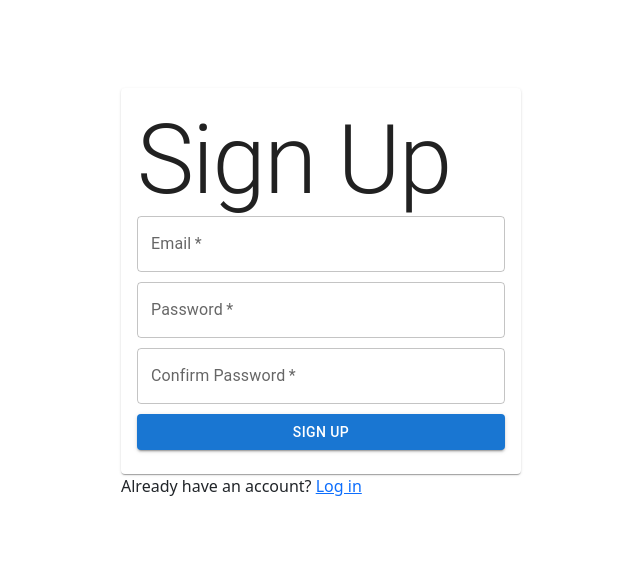
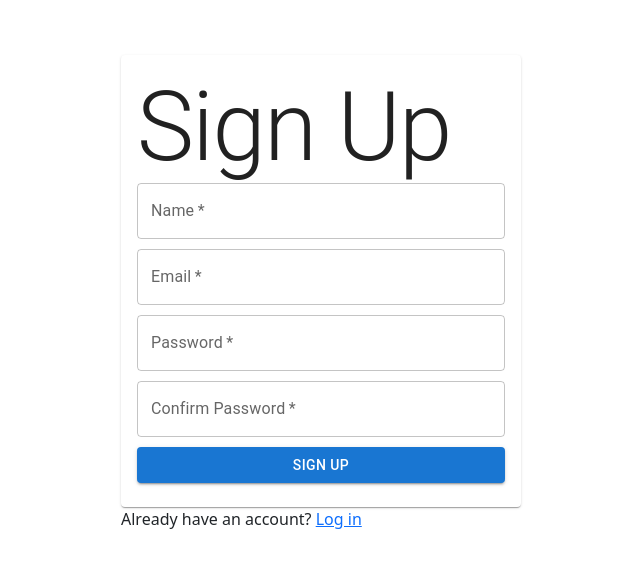
Before and after one commit to kaileywaal/kozukai, a React (Create React App) app in the folder kozukai-app/: page /signup in a window 1280 px wide. Shown: the part 107-674 px from the top of the page, without its empty margins (319-959 px from the left). Built offline with nearby package versions, Linux system fonts and the light colour scheme; no server answers.

Commit message:
connected signup form with xano backend

```diff
--- a/kozukai-app/package.json
+++ b/kozukai-app/package.json
@@ -7,12 +7,14 @@
     "@emotion/react": "^11.10.5",
     "@emotion/styled": "^11.10.5",
     "@mui/material": "^5.11.2",
+    "@reduxjs/toolkit": "^1.9.3",
     "@testing-library/jest-dom": "^5.16.5",
     "@testing-library/react": "^13.4.0",
     "@testing-library/user-event": "^13.5.0",
     "react": "^18.2.0",
     "react-bootstrap": "^2.6.0",
     "react-dom": "^18.2.0",
+    "react-redux": "^8.0.5",
     "react-router-dom": "^6.4.4",
     "react-scripts": "5.0.1",
     "web-vitals": "^2.1.4"
--- a/kozukai-app/src/components/App.js
+++ b/kozukai-app/src/components/App.js
@@ -9,9 +9,12 @@ import Login from "./Login";
 import PrivateRoute from "./PrivateRoute";
 import ForgotPassword from "./ForgotPassword";
 import UpdateProfile from "./UpdateProfile";
+import { Provider } from "react-redux";
+import { store } from "../store";
 
 function App() {
   return (
+    <Provider store={store}>
       <AuthProvider>
         <Container
           sx={{
@@ -47,6 +50,7 @@ function App() {
           </div>
         </Container>
       </AuthProvider>
+    </Provider>
   );
 }
 
--- a/kozukai-app/src/components/Signup.js
+++ b/kozukai-app/src/components/Signup.js
@@ -1,15 +1,17 @@
 import React, { useState } from "react";
 import { Typography, Alert, Card, Box, TextField, Button } from "@mui/material";
-import { useAuth } from "../contexts/AuthContext";
+// import { useAuth } from "../contexts/AuthContext";
 import { Link, useNavigate } from "react-router-dom";
 import { styled } from "@mui/material/styles";
 import { CardContent } from "@mui/material";
+import { useSignupMutation } from "../features/auth";
 
 export default function Signup() {
   const [email, setEmail] = useState("");
   const [password, setPassword] = useState("");
+  const [name, setName] = useState("");
   const [passwordConfirm, setPasswordConfirm] = useState("");
-  const { signup } = useAuth();
+  const [signup, { isLoading, isSuccess, isError }] = useSignupMutation();
   const [error, setError] = useState("");
   const [loading, setLoading] = useState(false);
   const navigation = useNavigate();
@@ -23,7 +25,7 @@ export default function Signup() {
     try {
       setError("");
       setLoading(true);
-      await signup(email, password);
+      signup({ email, password, name });
       navigation("/");
     } catch {
       setError("Failed to create an account");
@@ -31,6 +33,11 @@ export default function Signup() {
 
     setLoading(false);
   }
+
+  const handleNameChange = (event) => {
+    event.preventDefault();
+    setName(event.target.value);
+  };
 
   const handleEmailChange = (event) => {
     event.preventDefault();
@@ -58,6 +65,15 @@ export default function Signup() {
             </Alert>
           )}
           <Box component="form" onSubmit={handleSubmit}>
+            <TextField
+              id="name"
+              label="Name"
+              type="text"
+              required
+              value={name}
+              onChange={handleNameChange}
+              sx={{ width: "100%", marginBottom: "10px" }}
+            />
             <TextField
               id="email"
               label="Email"
--- a/kozukai-app/src/contexts/AuthContext.js
+++ b/kozukai-app/src/contexts/AuthContext.js
@@ -1,50 +1,49 @@
-import React, { useContext, useState, useEffect } from 'react'
-import { auth } from "../firebase"
+import React, { useContext, useState, useEffect } from "react";
+import { auth } from "../firebase";
+import { authApi } from "../features/auth";
 
-const AuthContext = React.createContext()
+const AuthContext = React.createContext();
 
 export function useAuth() {
-    return useContext(AuthContext)
+  return useContext(AuthContext);
 }
 
 export function AuthProvider({ children }) {
-    const [currentUser, setCurrentUser] = useState()
-    const [loading, setLoading] = useState(true)
+  const [currentUser, setCurrentUser] = useState();
+  const [loading, setLoading] = useState(true);
 
-    function signup(email, password) {
-        return auth.createUserWithEmailAndPassword(email, password)
+  function signup(name, email, password) {
+    return authApi.useSignupMutation(name, email, password);
   }
 
   function login(email, password) {
-        return auth.signInWithEmailAndPassword(email, password)
+    return auth.signInWithEmailAndPassword(email, password);
   }
 
   function logout() {
-        return auth.signOut()
+    return auth.signOut();
   }
 
   function resetPassword(email) {
-        return auth.sendPasswordResetEmail(email)
+    return auth.sendPasswordResetEmail(email);
   }
 
   function updateEmail(email) {
-        return currentUser.updateEmail(email)
+    return currentUser.updateEmail(email);
   }
 
   function updatePassword(password) {
-        return currentUser.updatePassword(password)
+    return currentUser.updatePassword(password);
   }
 
   useEffect(() => {
-        const unsubscribe = auth.onAuthStateChanged(user => {
-            setCurrentUser(user)
-            setLoading(false)
-        })
+    const unsubscribe = auth.onAuthStateChanged((user) => {
+      setCurrentUser(user);
+      setLoading(false);
+    });
 
-        return unsubscribe
-    }, [])
-
-
+    return unsubscribe;
+  }, []);
 
   const value = {
     currentUser,
@@ -53,12 +52,12 @@ export function AuthProvider({ children }) {
     logout,
     resetPassword,
     updateEmail,
-        updatePassword
-    }
+    updatePassword,
+  };
 
   return (
     <AuthContext.Provider value={value}>
       {!loading && children}
     </AuthContext.Provider>
-    )
+  );
 }
--- /dev/null
+++ b/kozukai-app/src/features/auth.js
@@ -0,0 +1,20 @@
+import { createApi, fetchBaseQuery } from "@reduxjs/toolkit/query/react";
+
+// Define a service using a base URL and expected endpoints
+export const authApi = createApi({
+  reducerPath: "authApi",
+  baseQuery: fetchBaseQuery({
+    baseUrl: "https://x8ki-letl-twmt.n7.xano.io/api:1Dk7YVFM",
+  }),
+  endpoints: (builder) => ({
+    signup: builder.mutation({
+      query: ({ email, password, name }) => ({
+        url: "/auth/signup",
+        method: "POST",
+        body: { email: email, password: password, name: name },
+      }),
+    }),
+  }),
+});
+
+export const { useSignupMutation } = authApi;
--- /dev/null
+++ b/kozukai-app/src/store.js
@@ -0,0 +1,19 @@
+import { configureStore } from "@reduxjs/toolkit";
+// Or from '@reduxjs/toolkit/query/react'
+import { setupListeners } from "@reduxjs/toolkit/query";
+import { authApi } from "./features/auth";
+
+export const store = configureStore({
+  reducer: {
+    // Add the generated reducer as a specific top-level slice
+    [authApi.reducerPath]: authApi.reducer,
+  },
+  // Adding the api middleware enables caching, invalidation, polling,
+  // and other useful features of `rtk-query`.
+  middleware: (getDefaultMiddleware) =>
+    getDefaultMiddleware().concat(authApi.middleware),
+});
+
+// optional, but required for refetchOnFocus/refetchOnReconnect behaviors
+// see `setupListeners` docs - takes an optional callback as the 2nd arg for customization
+setupListeners(store.dispatch);
```
Also changed, not shown: 2 other files (tests, documents, lock files or other folders). Lines whose indentation alone changed are shown as unchanged.
